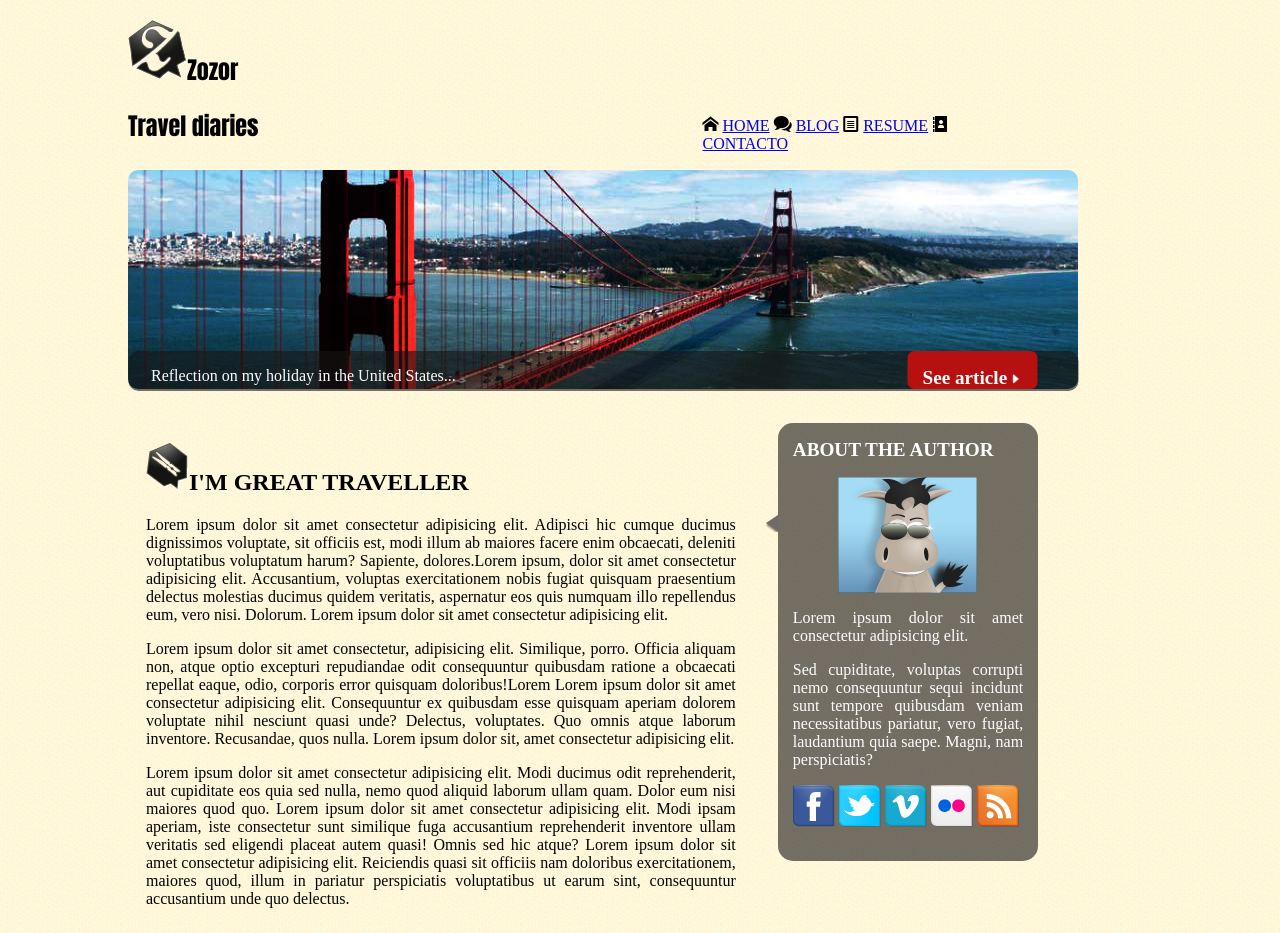
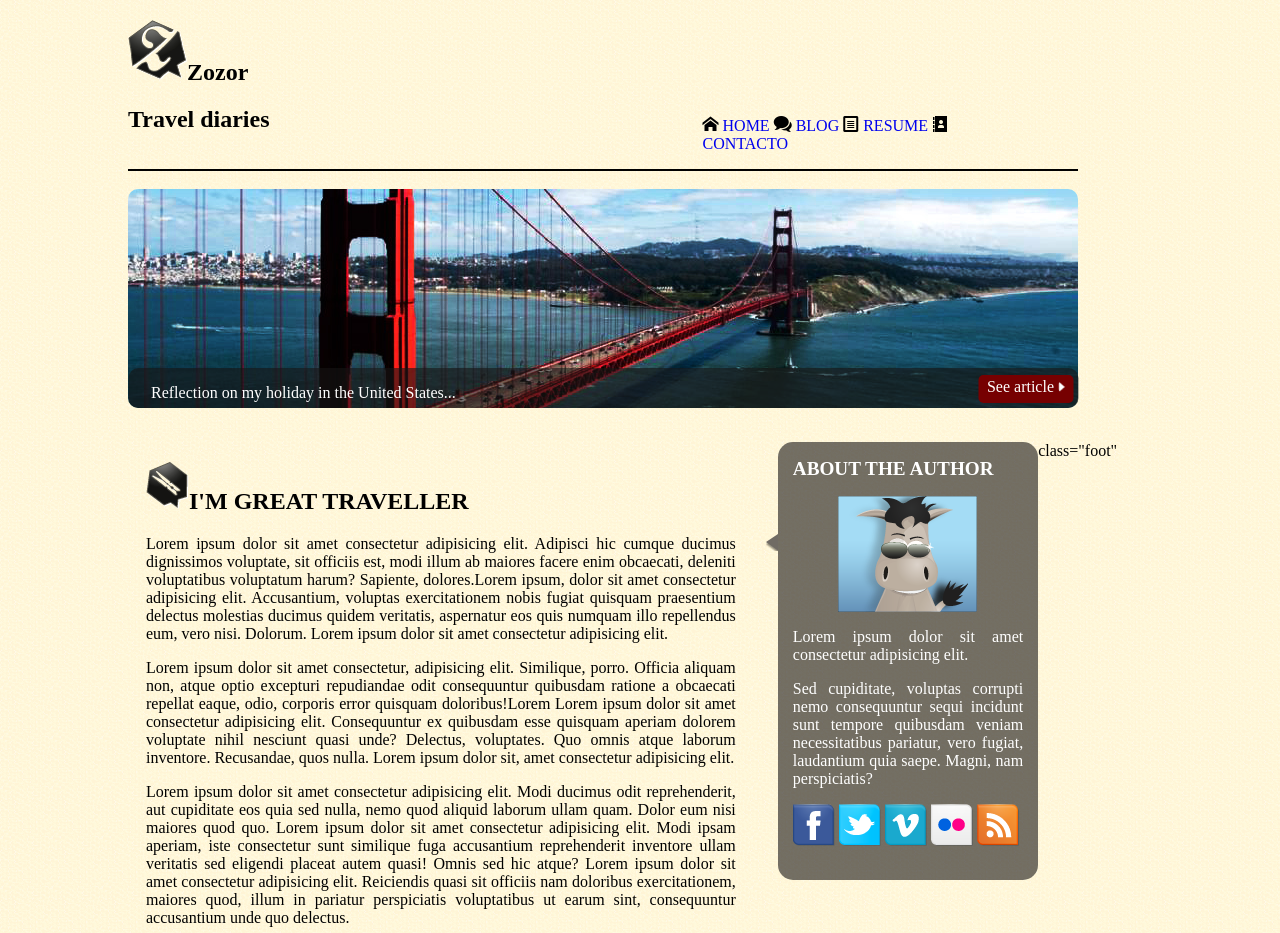
Before and after one commit to EymieVera/practicahtml, a plain HTML site: page index.html in a window 1280 px wide. Shown: the top 933 px of the page. Drawn offline with Linux system fonts and the light colour scheme; files whose address does not match are found by name.

Commit message:
Pagina Principal

```diff
--- a/index.html
+++ b/index.html
@@ -25,7 +25,7 @@
                 <h1><img src="images_zozor only/zozor_logo.png" alt="">Zozor</h1>
                 <h2>Travel diaries</h2>
             </div>
-            <div class="tmenu" id="menu">
+            <div class="tmenu">
                 <ul>
                     <span class="icon-home"></span> <a href="#">HOME</a>
                     <span class="icon-bubbles2"></span> <a href="#">BLOG</a>
@@ -35,15 +35,16 @@
             </div>
         </section>
     </header>
+
     <nav>
+        <br>
         <img src="images_zozor only/sanfrancisco.jpg" alt="">
         <section class="pieimg">
             <article class="texto">
                 <p>Reflection on my holiday in the United States...</p>
             </article>
-            <aside class="boton">
-                <h2>See article <img src="images_zozor only/flecheblanchedroite.png" alt=""> </h2>
-            </aside>
+            <a href="#" class="boton">See article <img src="images_zozor only/flecheblanchedroite.png" alt=""></a>
+
         </section>
     </nav>
     <espacio>
@@ -72,7 +73,6 @@
         </article>
         <div class="triangulo"> <img src="images_zozor only/bulle.png" alt=""></div>
         <aside>
-
             <h2>ABOUT THE AUTHOR</h2>
             <img class="donkey" src="images_zozor only/zozor_classe.png" alt="">
             <p>
@@ -82,8 +82,6 @@
             <p>Sed cupiditate, voluptas corrupti nemo consequuntur sequi incidunt sunt tempore quibusdam veniam necessitatibus pariatur, vero fugiat, laudantium quia saepe. Magni, nam perspiciatis?
 
             </p>
-
-
             <img src="images_zozor only/facebook.png" alt="">
             <img src="images_zozor only/twitter.png" alt="">
             <img src="images_zozor only/vimeo.png" alt="">
@@ -95,7 +93,8 @@
 
     </espacio>
 
-    <footer class="row">
+    <footer> class="foot"
+        <div class="row">
 
             <div class="columna">
                 <img src="images_zozor only/separateur.png" alt="">
@@ -132,9 +131,9 @@
 
 
             </div>
+        </div>
     </footer>
-    <script src="" async defer></script>
+
 </body>
 
-
 </html>
--- a/practicalab.css
+++ b/practicalab.css
@@ -6,7 +6,7 @@ body {
 }
 
 header {
-    height: 170px;
+    height: 100px;
     width: 100%;
 }
 
@@ -16,7 +16,6 @@ header {
     position: relative;
     float: left;
     font-size: 100%;
-    font-family: Impact, Haettenschweiler, 'Arial Narrow Bold', sans-serif;
 }
 
 .tmenu {
@@ -29,7 +28,12 @@ header {
     padding-top: 100px;
 }
 
+.tmenu a {
+    text-decoration: none;
+}
+
 nav {
+    border-top: 2px solid black;
     position: relative;
     display: inline-block;
 }
@@ -60,12 +64,17 @@ nav img {
 }
 
 .boton {
-    width: 10.5%;
-    height: 20%;
-    float: left;
+    height: 25px;
+    position: absolute;
+    right: 5px;
+    bottom: 5px;
+    background-color: #760001;
+    border-radius: 5px;
     font-size: 100%;
-    background-color: rgb(182, 16, 16);
-    border-radius: 7px;
+    text-align: center;
+    padding: 3px 8px 0px 8px;
+    color: white;
+    text-decoration: none;
 }
 
 section {
@@ -140,6 +149,10 @@ p {
     text-align: justify;
 }
 
+.foot {
+    border-top: 2px solid black;
+}
+
 body espacio {
     width: 100%;
     height: 30px;
```
Lines whose indentation alone changed are shown as unchanged.
